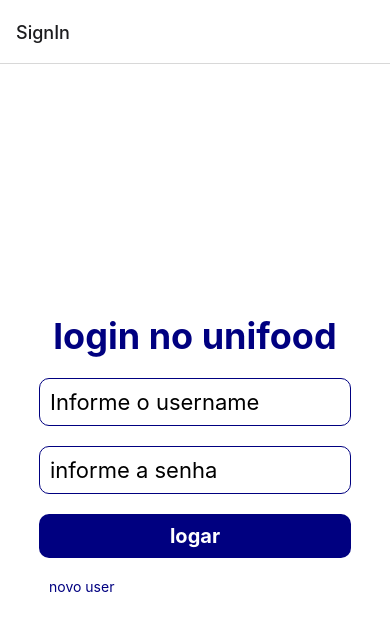
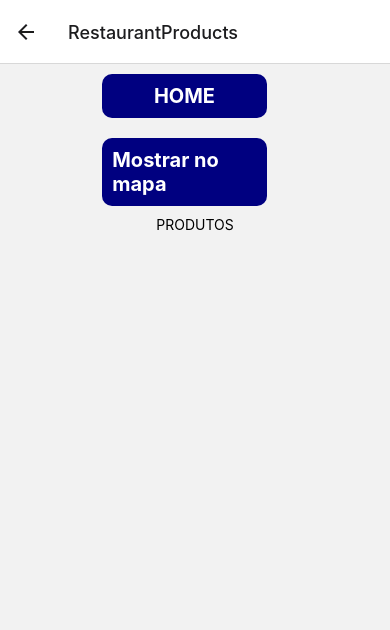
Before and after one commit to Ubifood-unipetech/Ubifood-frontend, a React Native app: screen /RestaurantProducts in a window 390 px wide. Shown: the top 630 px of the page. Built offline with nearby package versions, Linux system fonts and the light colour scheme.

Commit message:
criado tela que lista os produtos de determinado restaurante

```diff
--- a/src/contexts/auth.tsx
+++ b/src/contexts/auth.tsx
@@ -10,6 +10,7 @@ function AuthProvider({children}){
     const [user, setUser] = useState();
     const navigation = useNavigation();
     const [pesqRestaurants, setPesqRestaurants] = useState([]);
+    const [restaurantProducts, setRestaurantProducts] = useState([]);
 
     async function signIn(username, password){
         try{
@@ -94,8 +95,17 @@ function AuthProvider({children}){
         navigation.navigate('Restaurants')
     }
 
+    async function detailRestaurantProducts(restaurantId: number){
+        const response = await axios.get(`${baseUrl}/api/products/`);
+        const results = response.data.results.map((result: any) => result);
+        const filteredResults = results.filter((result: any) => result.restaurant == restaurantId);
+        setRestaurantProducts(filteredResults)
+        console.log(`STATE products ${JSON.stringify(restaurantProducts)}`)
+        navigation.navigate('RestaurantProducts')
+    }
+
     return(
-        <AuthContext.Provider value={{signIn, user, logout, registration, searchRestaurants, pesqRestaurants}}>
+        <AuthContext.Provider value={{signIn, user, logout, registration, searchRestaurants, pesqRestaurants, detailRestaurantProducts, restaurantProducts}}>
             {children}
         </AuthContext.Provider>
     )
--- a/src/routes/stack.tsx
+++ b/src/routes/stack.tsx
@@ -7,6 +7,7 @@ import SignIn  from '../screens/signIn';
 import Home from '../screens/home';
 import Registration from '../screens/registration';
 import Restaurants from '../screens/restaurants';
+import RestaurantProducts from '../screens/restaurantProducts'
 
 import AuthProvider from "../contexts/auth";
 
@@ -21,6 +22,7 @@ export default function StackComponent() {
                 <Stack.Screen name="Home" component={Home} />
                 <Stack.Screen name="Registration" component={Registration} />
                 <Stack.Screen name="Restaurants" component={Restaurants} />
+                <Stack.Screen name="RestaurantProducts" component={RestaurantProducts} />
             </Stack.Navigator>
         </AuthProvider>
     </NavigationContainer>
--- /dev/null
+++ b/src/screens/restaurantProducts/index.tsx
@@ -0,0 +1,26 @@
+import React, { useContext } from 'react';
+import { View, Text, FlatList, Pressable } from 'react-native';
+import { AuthContext } from '../../contexts/auth';
+import {styles} from './styles'
+
+export default function RestaurantProducts({navigation}) {
+    const {restaurantProducts} = useContext(AuthContext)
+    return (
+        <View style={{ flex: 1, justifyContent: 'center', alignItems: 'center' }}>
+            <View>
+                <Pressable style={styles.formButton} onPress={() => navigation.navigate('Home')}>
+                    <Text style={styles.textButton}>HOME</Text>
+                </Pressable>
+                <Pressable style={styles.formButton}>
+                    <Text style={styles.textButton}>Mostrar no mapa</Text>
+                </Pressable>
+            </View>
+            <Text>PRODUTOS</Text>
+            <FlatList
+            data={restaurantProducts}
+            renderItem={({item}) => <Text>{item.desc}</Text>}
+            keyExtractor={item => item.id}
+            />
+        </View>
+    );
+}
--- /dev/null
+++ b/src/screens/restaurantProducts/styles.ts
@@ -0,0 +1,17 @@
+import { StyleSheet } from "react-native";
+
+export const styles = StyleSheet.create({
+  formButton: {
+    backgroundColor: 'navy',
+    width: '80%',
+    margin: 10,
+    padding: 10,
+    borderRadius: 10,
+    alignItems: 'center'
+  },
+  textButton: {
+    color: 'white',
+    fontSize: 20,
+    fontWeight: 'bold'
+  },
+});
--- a/src/screens/restaurants/index.tsx
+++ b/src/screens/restaurants/index.tsx
@@ -1,13 +1,22 @@
 import React, { useContext } from 'react';
-import { FlatList, Text, View } from 'react-native';
+import { FlatList, Pressable, Text, View } from 'react-native';
 import { AuthContext } from '../../contexts/auth';
 
 
-const Item = ({restaurant}: ItemProps) => (
+
+function Item ({id, restaurant}: ItemProps) {
+    const {detailRestaurantProducts} = useContext(AuthContext)
+    return (
     <View>
-      <Text>{restaurant}</Text>
+        <Pressable onPress={() => {
+            console.log(`id: ${id} - restaurante: ${restaurant}`)
+            detailRestaurantProducts(id)
+            }}>
+            <Text>{restaurant}</Text>
+        </Pressable>
     </View>
-);
+)
+}
 
 export default function Restaurants() {
     const {pesqRestaurants} = useContext(AuthContext)
@@ -16,7 +25,7 @@ export default function Restaurants() {
             <Text>RESTAURANTES</Text>
             <FlatList
             data={pesqRestaurants}
-            renderItem={({item}) => <Item restaurant={item.name} />}
+            renderItem={({item}) => <Item id={item.id} restaurant={item.name}/>}
             keyExtractor={item => item.id}
             />
         </View>
```
